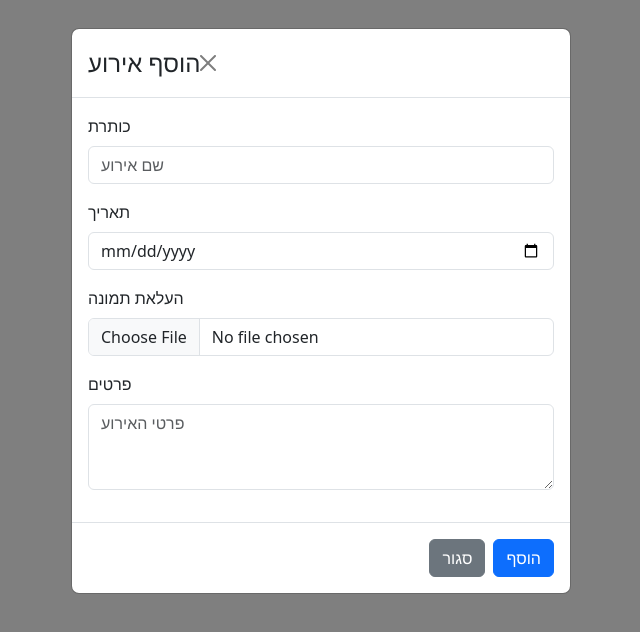
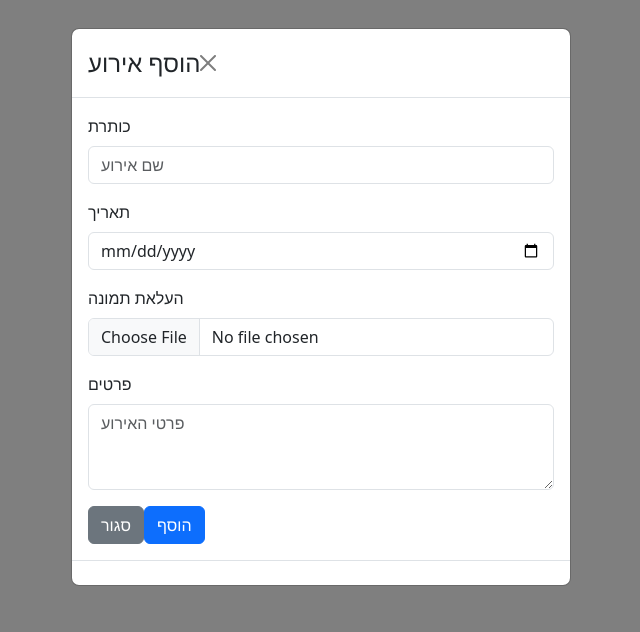
Before and after one commit to musa-salman/robotics-program-portal, a React app in the folder client/: page / in a window 1280 px wide. Both pictures are taken after a click on the button "הוסף אירוע". Shown: the top 632 px of the page, without its empty margins (319-959 px from the left). Built offline with nearby package versions, Linux system fonts and the light colour scheme; the HTML template or start-up script is replaced by a standard one.

Commit message:
fix(event): Validation add event form .

```diff
--- a/client/src/EventContainer.tsx
+++ b/client/src/EventContainer.tsx
@@ -10,7 +10,7 @@ const EventContainerShow: React.FC<EventContainer> = ({ eventsProps }) => {
   const [firstVisibleEventIndex, setFirstVisibleEventIndex] = useState(0);
   const [events, setEvents] = useState<EventProps[]>(eventsProps || []);
   const [showModal, setShowModal] = useState(false);
-  const [render,setRender] = useState(0);
+  const [render, setRender] = useState(0);
   const handleClose = () => setShowModal(false);
   const handleShow = () => setShowModal(true);
 
@@ -57,8 +57,8 @@ const EventContainerShow: React.FC<EventContainer> = ({ eventsProps }) => {
     title: 'title', // Provide initial value for title
     details: '', // Provide initial value for details
     image: 'Robtics.png', // Provide initial value for image
-    onEventDelete: (_id: number) => {},
-    onEventEdit: (_event: EventProps) => {},
+    onEventDelete: (_id: number) => { },
+    onEventEdit: (_event: EventProps) => { },
     isAdmin: false, // Provide initial value for isAdmin
     id: 0 // Provide initial value for id
   });
@@ -96,12 +96,7 @@ const EventContainerShow: React.FC<EventContainer> = ({ eventsProps }) => {
             {addForm()}
           </Modal.Body>
           <Modal.Footer>
-            <Button variant="secondary" onClick={handleClose}>
-              סגור
-            </Button>
-            <Button variant="primary" onClick={handleSaveAdd}>
-              הוסף
-            </Button>
+
           </Modal.Footer>
         </Modal>
       </>
@@ -110,14 +105,14 @@ const EventContainerShow: React.FC<EventContainer> = ({ eventsProps }) => {
 
   function addForm() {
     return (
-      <Form>
+      <Form onSubmit={handleSaveAdd}>
         <Form.Group className="mb-3" controlId="exampleForm.ControlInput1">
           <Form.Label>כותרת</Form.Label>
-          <Form.Control type="text" placeholder="שם אירוע" onChange={handleTitleChange} />
+          <Form.Control required type="text" placeholder="שם אירוע" onChange={handleTitleChange} />
         </Form.Group>
         <Form.Group className="mb-3" controlId="exampleForm.ControlInput1">
           <Form.Label>תאריך</Form.Label>
-          <Form.Control type="date" placeholder="יום /חודש /שנה" onChange={handleDateChange} />
+          <Form.Control required type="date" placeholder="יום /חודש /שנה" onChange={handleDateChange} />
         </Form.Group>
         <Form.Group controlId="formFile" className="mb-3">
           <Form.Label>העלאת תמונה</Form.Label>
@@ -127,6 +122,12 @@ const EventContainerShow: React.FC<EventContainer> = ({ eventsProps }) => {
           <Form.Label>פרטים</Form.Label>
           <Form.Control as="textarea" rows={3} placeholder="פרטי האירוע" onChange={handleDetailsChange} />
         </Form.Group>
+        <Button variant="secondary" onClick={handleClose}>
+          סגור
+        </Button>
+        <Button variant="primary" type="submit">
+          הוסף
+        </Button>
       </Form>
     );
   }
@@ -156,8 +157,8 @@ const EventContainerShow: React.FC<EventContainer> = ({ eventsProps }) => {
 
   return (
     <div>
-      <div className="events" style={{backgroundColor: 'gray', padding:'10px', borderRadius: '10px'}}>
-        <Button variant="primary"onClick={handleShiftEventsRight}>Shift Right</Button>
+      <div className="events" style={{ backgroundColor: 'gray', padding: '10px', borderRadius: '10px' }}>
+        <Button variant="primary" onClick={handleShiftEventsRight}>Shift Right</Button>
         {events.slice(firstVisibleEventIndex, firstVisibleEventIndex + 3).map((event) => (
           <Event
             id={event.id}
@@ -170,9 +171,9 @@ const EventContainerShow: React.FC<EventContainer> = ({ eventsProps }) => {
             isAdmin={event.isAdmin}
           />
         ))}
-        <Button variant="primary"onClick={handleShiftEventsLeft}>Shift Left</Button>
+        <Button variant="primary" onClick={handleShiftEventsLeft}>Shift Left</Button>
       </div>
-      <Button variant="success"onClick={handleAddEvent}>הוסף אירוע</Button>
+      <Button variant="success" onClick={handleAddEvent}>הוסף אירוע</Button>
       {addWindow()}
     </div>
   );
```
Lines whose indentation alone changed are shown as unchanged.
